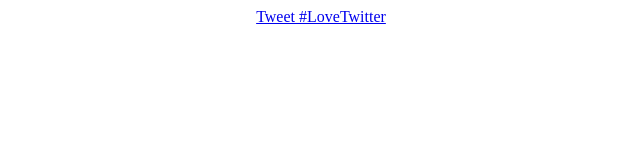
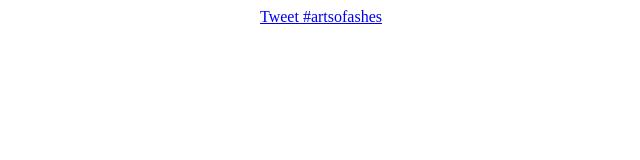
Before and after one commit to AnotherAero/AnotherAero, a plain HTML site: page index.html in a window 1280 px wide. Shown: the full height of the page, 319-959 px from the left. Drawn offline with Linux system fonts and the light colour scheme.

Commit message:
Update index.html

```diff
--- a/index.html
+++ b/index.html
@@ -2,7 +2,7 @@
 <head> <title> Kiara Fanart </title> <head>
 <body>
 <center>
-<a href="https://twitter.com/intent/tweet?button_hashtag=LoveTwitter&ref_src=twsrc%5Etfw" class="twitter-hashtag-button" data-show-count="false">Tweet #LoveTwitter</a>
+<a href="https://twitter.com/intent/tweet?button_hashtag=artsofashes&ref_src=twsrc%5Etfw" class="twitter-hashtag-button" data-show-count="false">Tweet #artsofashes</a>
 <script async src="https://platform.twitter.com/widgets.js" charset="utf-8"></script>
 </center>
 </body>
```
